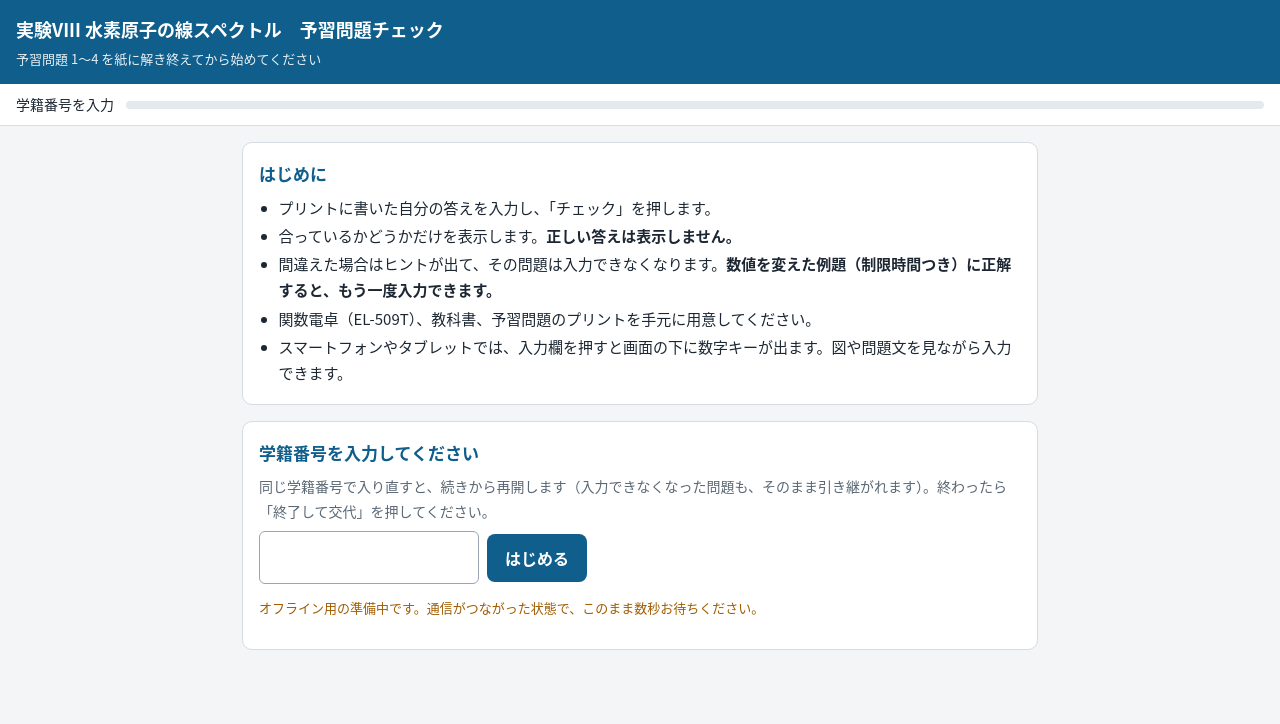
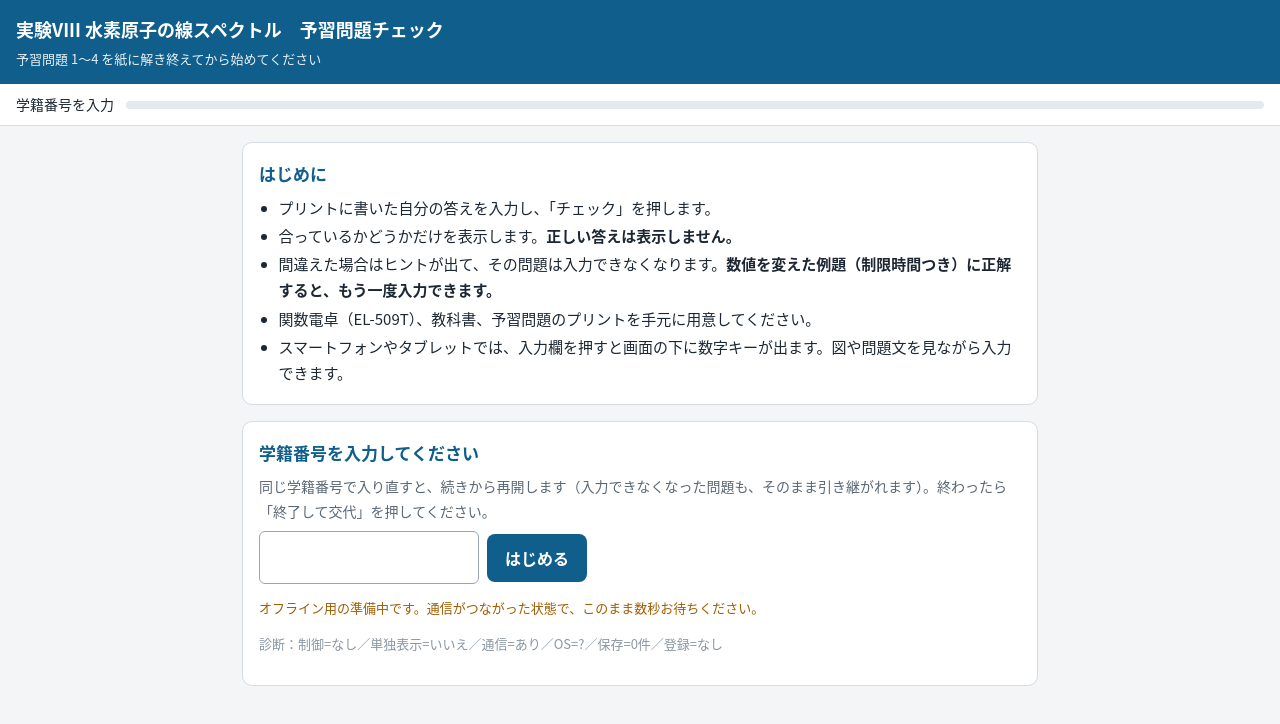
Before and after one commit to mihosaito120-star/exp8-yoshu-check, a plain HTML site: page index.html in a window 1280 px wide. Drawn offline with Linux system fonts and the light colour scheme.

Commit message:
オフライン動作の調査用に診断表示を追加
Co-Authored-By: Claude Fable 5.2 <noreply@anthropic.com>
Claude-Session: https://claude.ai/code/session_01BQojuMfWQ9BYzz82P2FoEY

```diff
--- a/index.html
+++ b/index.html
@@ -110,6 +110,7 @@ body.kpon #mbox{margin:0}
     <div class="row"><input type="text" id="sid" data-free="1" autocomplete="off" autocapitalize="characters" autocorrect="off" spellcheck="false" inputmode="text"> <button type="button" id="sbtn">はじめる</button></div>
     <p class="small" id="smsg" style="color:#b3261e"></p>
     <p class="small" id="offmsg"></p>
+    <p class="small" id="diag" style="color:#8a96a3"></p>
   </section>
   <div id="app"></div>
   <section class="card" id="finish">
@@ -706,11 +707,25 @@ function offlineStatus() { // アプリ版のみ：オフライン用の保存
     if (m) { el.style.color = '#1a7f4b'; el.textContent = '✓ この端末は通信なしでも使えます。'; } else setTimeout(offlineStatus, 1500);
   }).catch(function () {});
 }
+function diagInfo() { // アプリ版のみ：オフライン動作の調査用の情報
+  var el = $('diag'); if (!el || !window.__PWA) return;
+  var out = [], ua = navigator.userAgent, m = ua.match(/OS (\d+[_\d]*)/) || ua.match(/Version\/([\d.]+)/);
+  out.push('制御=' + ((navigator.serviceWorker && navigator.serviceWorker.controller) ? 'あり' : 'なし'));
+  out.push('単独表示=' + ((navigator.standalone || (window.matchMedia && window.matchMedia('(display-mode: standalone)').matches)) ? 'はい' : 'いいえ'));
+  out.push('通信=' + (navigator.onLine ? 'あり' : 'なし'));
+  out.push('OS=' + (m ? m[1].replace(/_/g, '.') : '?'));
+  var fin = function (n, r) { out.push('保存=' + n + '件'); out.push('登録=' + r); el.textContent = '診断：' + out.join('／'); };
+  try {
+    Promise.all([caches.open('exp8prep-v2').then(function (c) { return c.keys(); }), navigator.serviceWorker.getRegistrations()]).then(function (a) {
+      fin(a[0].length, a[1].map(function (r) { return (r.active ? 'A' : '') + (r.waiting ? 'W' : '') + (r.installing ? 'I' : '') + ':' + r.scope.replace(/^https?:\/\/[^/]+/, ''); }).join(',') || 'なし');
+    }).catch(function (e) { fin('?', 'エラー ' + e); });
+  } catch (e) { fin('?', '非対応'); }
+}
 $('sbtn').onclick = begin;
 $('swap').onclick = function () { saveState(); showStart(); };
 
 Scorm.init();
-if (Scorm.has()) { loadState(); render(); } else { showStart(); offlineStatus(); }
+if (Scorm.has()) { loadState(); render(); } else { showStart(); offlineStatus(); setTimeout(diagInfo, 2500); }
 </script>
 </body>
 </html>
```
